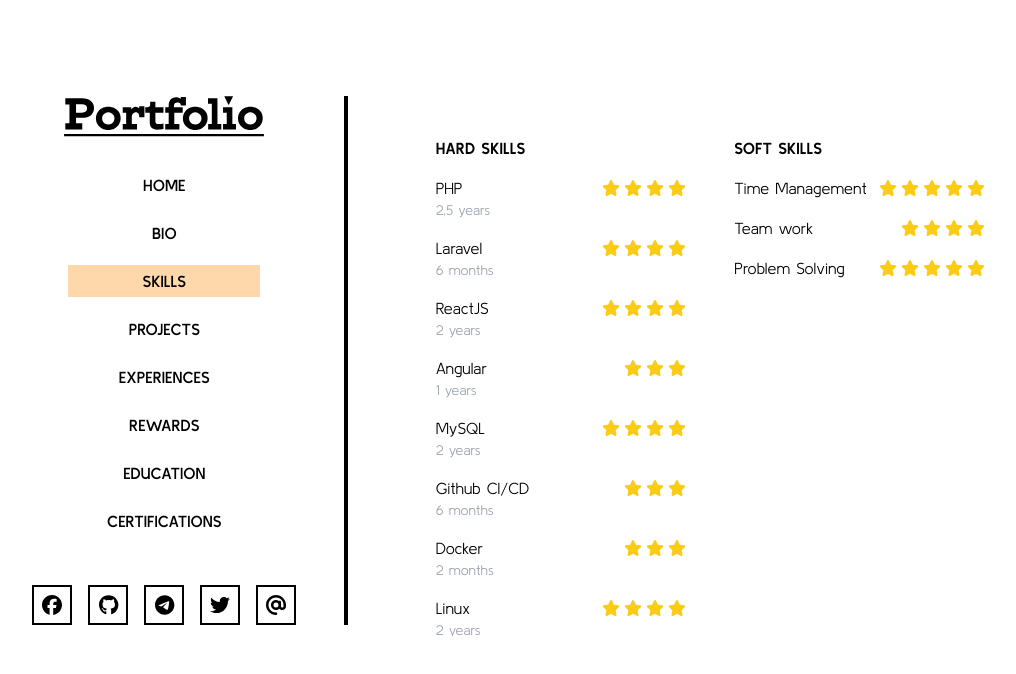
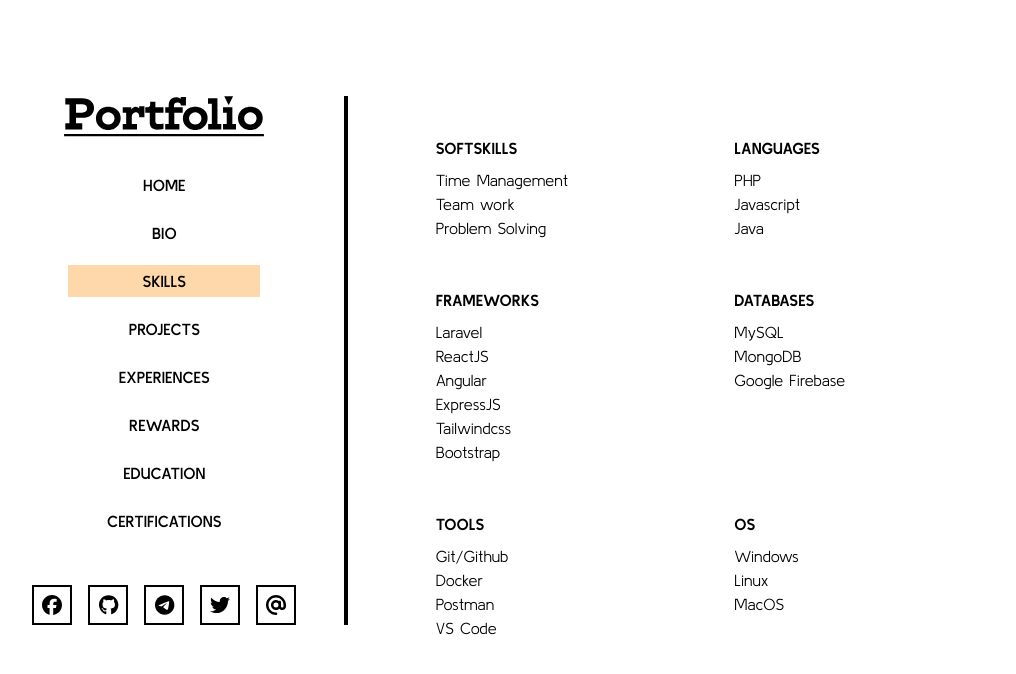
Before and after one commit to quandohong28/portfolio, a React (Vite) app: page /skills in a window 1280 px wide. Shown: the top 674 px of the page, without its empty margins (111-1127 px from the left). Built offline with nearby package versions, Linux system fonts and the light colour scheme; a web font is replaced by a local one.

Commit message:
update skills

```diff
--- a/src/components/pages/Skills.jsx
+++ b/src/components/pages/Skills.jsx
@@ -1,102 +1,64 @@
 import React from 'react'
-import Star from '../routes/Star'
 
 function Skills() {
+
     const skills = {
-        hardSkills: [
-            {
-                name: 'PHP',
-                level: 4,
-                experience: '2,5 years'
-            },
-            {
-                name: 'Laravel',
-                level: 4,
-                experience: '6 months'
-            },
-            {
-                name: 'ReactJS',
-                level: 4,
-                experience: '2 years'
-            },
-            {
-                name: 'Angular',
-                level: 3,
-                experience: '1 years'
-            },
-            {
-                name: 'MySQL',
-                level: 4,
-                experience: '2 years'
-            },
-            {
-                name: 'Github CI/CD',
-                level: 3,
-                experience: '6 months'
-            },
-            {
-                name: 'Docker',
-                level: 3,
-                experience: '2 months'
-            },
-            {
-                name: 'Linux',
-                level: 4,
-                experience: '2 years'
-            },
+        softSkills: [
+            'Time Management',
+            'Team work',
+            'Problem Solving',
         ],
-        softSkills: [
-            {
-                name: 'Time Management',
-                level: 5,
-            },
-            {
-                name: 'Team work',
-                level: 4,
-            },
-            {
-                name: 'Problem Solving',
-                level: 5,
+        languages: [
+            'PHP',
+            'Javascript',
+            'Java',
+        ],
+        frameworks: [
+            'Laravel',
+            'ReactJS',
+            'Angular',
+            'ExpressJS',
+            'Tailwindcss',
+            'Bootstrap',
+        ],
+        databases: [
+            'MySQL',
+            'MongoDB',
+            'Google Firebase',
+        ],
+        tools: [
+            'Git/Github',
+            'Docker',
+            'Postman',
+            'VS Code',
+        ],
+        os: [
+            'Windows',
+            'Linux',
+            'MacOS',
+        ]
     }
-        ],
-    }
+
+    const keys = Object.keys(skills)
 
     return (
         <>
             <div class="h-[540px] overflow-y-auto p-10 scrollbar-none">
                 <div className='grid grid-cols-2 gap-12'>
-                    <div>
-                        <p className='uppercase font-bold mb-4'>HARD SKILLS</p>
-                        <ul className='flex flex-col gap-4 list-disc list-inside'>
-                            {skills.hardSkills.map((skill, index) => {
+                    {keys.map((key, index) => {
                         return (
-                                    <li key={index} className='flex flex-col'>
-                                        <div className='flex justify-between gap-2'>
-                                            <span>{skill.name}</span>
-                                            <Star value={skill.level} />
-                                        </div>
-                                        <p className='text-sm text-gray-400'>{skill.experience}</p>
-                                    </li>
+                            <div key={index}>
+                                <h1 className='uppercase font-bold mb-2'>{key}</h1>
+                                <ul>
+                                    {skills[key].map((skill, index) => {
+                                        return (
+                                            <li key={index}>{skill}</li>
                                         )
                                     })}
                                 </ul>
                             </div>
-
-                    <div>
-                        <p className='uppercase font-bold mb-4'>SOFT SKILLS</p>
-                        <ul className='flex flex-col gap-4'>
-                            {skills.softSkills.map((skill, index) => {
-                                return (
-                                    <li key={index} className='flex flex-col'>
-                                        <div className='flex justify-between gap-2'>
-                                            <span>{skill.name}</span>
-                                            <Star value={skill.level} />
-                                        </div>
-                                    </li>
                         )
                     })}
-                        </ul>
-                    </div>
                 </div>
             </div>
         </>
--- a/src/components/routes/Star.jsx
+++ /dev/null
@@ -1,15 +0,0 @@
-import React from 'react';
-import { faStar } from '@fortawesome/free-solid-svg-icons';
-import { FontAwesomeIcon } from '@fortawesome/react-fontawesome'; // cần import đúng từ FontAwesome
-
-function Star({ value }) {
-    return (
-        <div className='flex items-center gap-1'>
-            {[...Array(value)].map((_, i) => (
-                <FontAwesomeIcon key={i} icon={faStar} className='text-yellow-400' />
-            ))}
-        </div>
-    );
-}
-
-export default Star;
```
Lines whose indentation alone changed are shown as unchanged.
